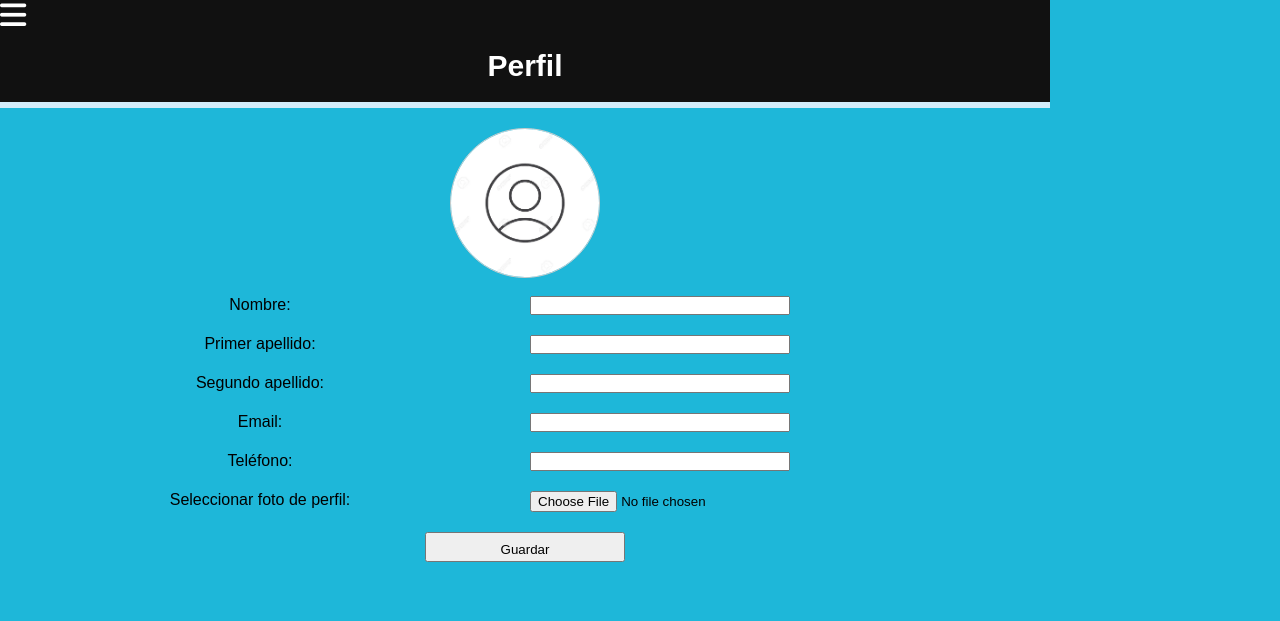
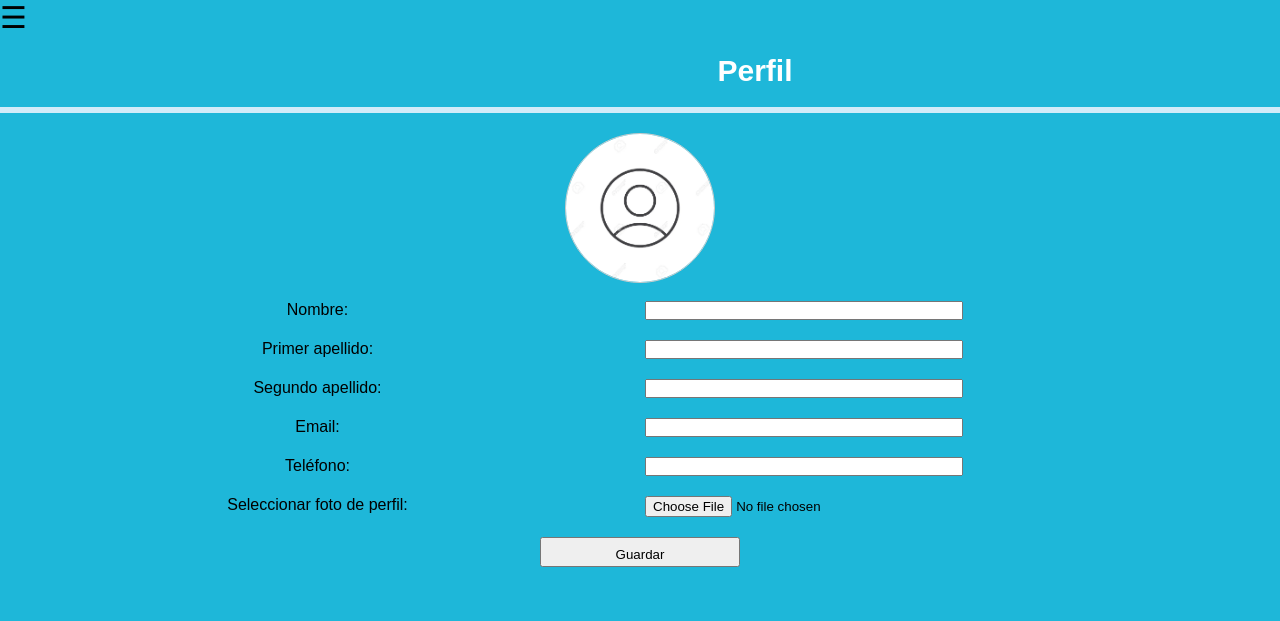
Before and after one commit to Proyecto-UTU-3BH/Aplicacion-Choferes, a plain HTML site: page Html/Perfil.html in a window 1280 px wide. Drawn offline with nearby package versions, Linux system fonts and the light colour scheme.

Commit message:
correcion de menu lateral en las otras paginas

```diff
--- a/Css/perfil.css
+++ b/Css/perfil.css
@@ -15,63 +15,54 @@ hr{
     background-color: #fff;
 }
 
-.BarraNavegacion {
+.sidenav {
+    height: 100%;
+    width: 0;
     position: fixed;
-    width: 100%;
-    height: 100%;
-    overflow: auto;
-    left: -230px;
-    transition: all ease-in-out 300ms;
+    z-index: 1;
+    top: 0;
+    left: 0;
+    background-color: #111;
+    overflow-x: hidden;
+    transition: 0.5s;
+    padding-top: 15px;
+  }
+
+  .sidenav a {
+    padding: 8px 8px 8px 10px;
+    text-decoration: none;
+    font-size: 20px;
+    color: #818181;
+    display: block;
+    transition: 0.3s;
+  }
+  .cerrarseison {
+    margin-top: 300px;
 }
 
-.sidebar {
-    width: 230px;
-    height: 100%;
-    background: #111;
-    float: left;
-}
+  .sidenav a:hover {
+    color: #f1f1f1;
+  }
 
-.sidebar img {
-    width: 130;
+  .sidenav .closebtn {
+    position: absolute;
+    top: 0;
+    right: 25px;
+    font-size: 30px;
+    margin-left: 50px;
+  }
+
+  @media screen and (max-height: 450px) {
+    .sidenav {padding-top: 15px;}
+    .sidenav a {font-size: 18px;}
+  }
+
+  .sidenav img {
+    width: 120;
     display: block;
-    margin: 10px auto;
+    margin: 0px auto;
     opacity: 0.7;
 }
-
-.side-hide {
-    float: right;
-    margin: 12px;
-    color: #fff;
-    opacity: 0.7;
-    font-size: 18px;
-    cursor: pointer;
-}
-
-.sidebar ul li {
-    list-style: none;
-    padding: 12px 10px;
-}
-
-.sidebar ul li:hover {
-    background-color: #1891ac;
-    cursor: pointer;
-}
-
-.sidebar ul li a {
-    text-decoration: none;
-    color: #fff;
-    font-size: 17px;
-    font-family: sans-serif;
-    opacity: 0.7;
-}
-
-#Hamburgesa {
-    font-size: 30px;
-    cursor: pointer;
-    color: #fff;
-}
-
-
 .content h2 {
     color: #fff;
     text-transform: capitalize;
@@ -85,9 +76,6 @@ hr{
     background-color: #111;
 }
 
-.cerrarseison {
-    margin-top: 350px;
-}
 
 .show {
     left: 0;
--- a/Css/rutas.css
+++ b/Css/rutas.css
@@ -10,62 +10,6 @@ body {
 }
 
 
-.BarraNavegacion {
-    position: fixed;
-    width: 100%;
-    height: 100%;
-    overflow: auto;
-    left: -230px;
-    transition: all ease-in-out 300ms;
-}
-
-.sidebar {
-    width: 230px;
-    height: 100%;
-    background: #111;
-    float: left;
-}
-
-.sidebar img {
-    width: 130;
-    display: block;
-    margin: 10px auto;
-    opacity: 0.7;
-}
-
-.side-hide {
-    float: right;
-    margin: 12px;
-    color: #fff;
-    opacity: 0.7;
-    font-size: 18px;
-    cursor: pointer;
-}
-
-.sidebar ul li {
-    list-style: none;
-    padding: 12px 10px;
-}
-
-.sidebar ul li:hover {
-    background-color: #1891ac;
-    cursor: pointer;
-}
-
-.sidebar ul li a {
-    text-decoration: none;
-    color: #fff;
-    font-size: 17px;
-    font-family: sans-serif;
-    opacity: 0.7;
-}
-
-#Hamburgesa {
-    font-size: 30px;
-    cursor: pointer;
-    color: #111;
-}
-
 .content h2 {
     border: solid #111;
     border-width: 1px;
@@ -77,9 +21,53 @@ body {
     margin-left: 230px;
     text-align: center;
 }
+.sidenav {
+    height: 100%;
+    width: 0;
+    position: fixed;
+    z-index: 1;
+    top: 0;
+    left: 0;
+    background-color: #111;
+    overflow-x: hidden;
+    transition: 0.5s;
+    padding-top: 15px;
+  }
 
-.cerrarseison {
-    margin-top: 350px;
+  .sidenav a {
+    padding: 8px 8px 8px 10px;
+    text-decoration: none;
+    font-size: 20px;
+    color: #818181;
+    display: block;
+    transition: 0.3s;
+  }
+  .cerrarseison {
+    margin-top: 300px;
+}
+
+  .sidenav a:hover {
+    color: #f1f1f1;
+  }
+
+  .sidenav .closebtn {
+    position: absolute;
+    top: 0;
+    right: 25px;
+    font-size: 30px;
+    margin-left: 50px;
+  }
+
+  @media screen and (max-height: 450px) {
+    .sidenav {padding-top: 15px;}
+    .sidenav a {font-size: 18px;}
+  }
+
+  .sidenav img {
+    width: 120;
+    display: block;
+    margin: 0px auto;
+    opacity: 0.7;
 }
 
 .show {
--- a/Html/Perfil.html
+++ b/Html/Perfil.html
@@ -9,25 +9,28 @@
 </head>
 
 <body>
-    <section class="BarraNavegacion">
-        <div class="sidebar">
-            <div class="side-hide">
-                <i class="fa-solid fa-circle-xmark"></i>
-            </div>
-            <img src="/Imagenes/LogoDelSistema.png" width="120" alt="LogoDelSistema">
-            <ul>
-                <li><a href="/Html/Perfil.html">Perfil</a></li>
-                <li><a href="/Html/homepageCamionero.html">Ver Lotes</a></li>
-                <li><a href="/Html/rutas.html">Ver Rutas</a></li>
-                <li class="cerrarseison"><a href="Html/">Cerrar Sesion</a></li>
-            </ul>
-        </div>
+    <div id="mySidenav" class="sidenav">
+        <img src="/Imagenes/LogoDelSistema.png" width="120" alt="LogoDelSistema">
+        <a href="javascript:void(0)" class="closebtn" onclick="closeNav()">&times;</a>
+        <a href="/Html/Perfil.html">Perfil</a>
+        <a href="/Html/homepageCamionero.html">Ver Lotes</a>
+        <a href="/Html/rutas.html">Ver Rutas</a>
+        <a class="cerrarseison" href="Html/">Cerrar Sesion</a>
+      </div>
+      <span style="font-size:30px;cursor:pointer" onclick="openNav()">&#9776;</span>
+
+      <script>
+      function openNav() {
+        document.getElementById("mySidenav").style.width = "250px";
+      }
+
+      function closeNav() {
+        document.getElementById("mySidenav").style.width = "0";
+      }
+      </script>
         <div class="content">
 
-            <div class="encimatabla">
-                <div class="AbrirMenu">
-                    <i class="fa-solid fa-bars" id="Hamburgesa"></i>
-                </div>
+
                 <h2>Perfil</h2>
                 <hr>
                 </div>
--- a/Html/rutas.html
+++ b/Html/rutas.html
@@ -9,23 +9,27 @@
 </head>
 
 <body>
-    <section class="BarraNavegacion">
-        <div class="sidebar">
-            <div class="side-hide">
-                <i class="fa-solid fa-circle-xmark"></i>
-            </div>
-            <img src="/Imagenes/LogoDelSistema.png" width="120" alt="LogoDelSistema">
-            <ul>
-                <li><a href="/Html/Perfil.html">Perfil</a></li>
-                <li><a href="/Html/homepageCamionero.html">Ver Lotes</a></li>
-                <li><a href="/Html/rutas.html">Ver Rutas</a></li>
-                <li class="cerrarseison"><a href="/Html/">Cerrar Sesion</a></li>
-            </ul>
-        </div>
+    <div id="mySidenav" class="sidenav">
+    <img src="/Imagenes/LogoDelSistema.png" width="120" alt="LogoDelSistema">
+    <a href="javascript:void(0)" class="closebtn" onclick="closeNav()">&times;</a>
+    <a href="/Html/Perfil.html">Perfil</a>
+    <a href="/Html/homepageCamionero.html">Ver Lotes</a>
+    <a href="/Html/rutas.html">Ver Rutas</a>
+    <a class="cerrarseison" href="Html/">Cerrar Sesion</a>
+  </div>
+  <span style="font-size:30px;cursor:pointer" onclick="openNav()">&#9776;</span>
+
+  <script>
+  function openNav() {
+    document.getElementById("mySidenav").style.width = "250px";
+  }
+
+  function closeNav() {
+    document.getElementById("mySidenav").style.width = "0";
+  }
+  </script>
         <div class="content">
-            <div class="AbrirMenu">
-                <i class="fa-solid fa-bars" id="Hamburgesa"></i>
-            </div>
+
             <h2>Ruta a seguir</h2>
             <div id="map"></div>
             <script src="/JavaScript/Mapa.js"></script>
@@ -34,18 +38,6 @@
                 </script>
 
         </div>
-    </section>
-    <script src="https://kit.fontawesome.com/e30b2b0b69.js" crossorigin="anonymous"></script>
-    <script src="https://code.jquery.com/jquery-1.12.4.min.js"></script>
-    <script>
-        $('.AbrirMenu').on('click', function () {
-            $(".BarraNavegacion").toggleClass('show');
-        })
-
-        $('.side-hide').on('click', function () {
-            $(".BarraNavegacion").toggleClass('show');
-        });
-    </script>
 </body>
 
 </html>
```
Also changed, not shown: Html/homepageCamionero.html (+0 -5 lines).
